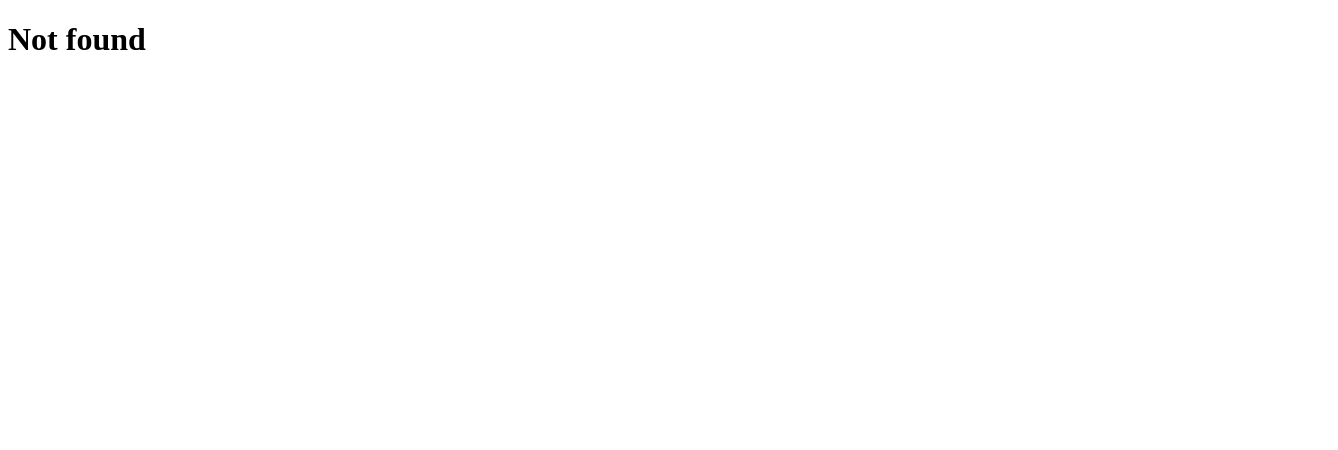
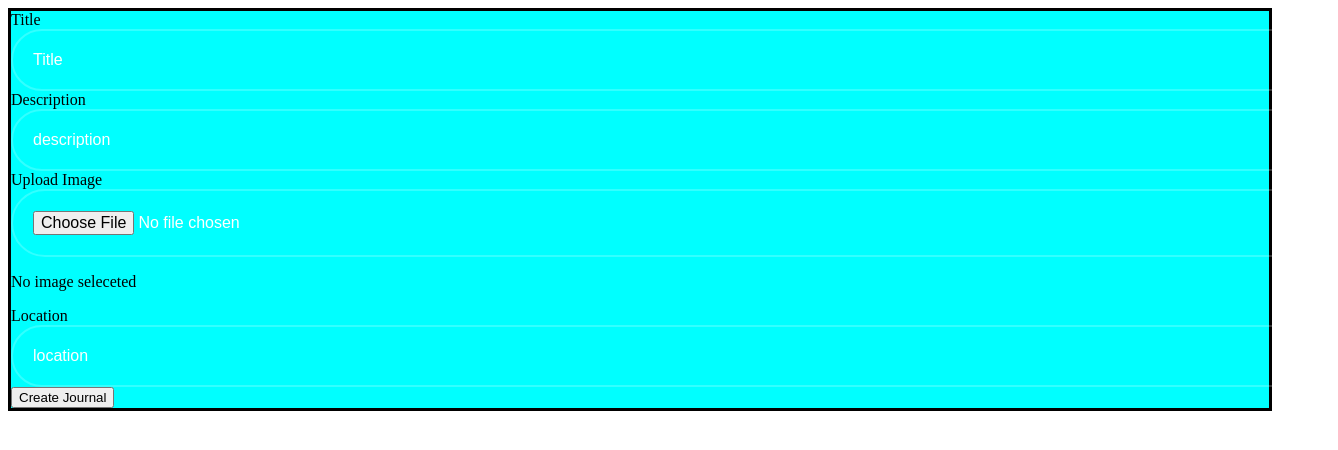
Before and after one commit to shob-ravi/CapstoneTravelJournal, a React (Vite) app: page /journal in a window 1280 px wide. Shown: the top 450 px of the page, 1338 px wide, since content can reach past the window. Built offline with nearby package versions, Linux system fonts and the light colour scheme.

Commit message:
added logic to create journal

```diff
--- a/src/App.jsx
+++ b/src/App.jsx
@@ -3,6 +3,7 @@ import { Routes, Route } from "react-router-dom";
 import Dashboard from "./pages/Dashboard/dashboard.jsx";
 import Navbar from "./components/NavBar/navbar.jsx";
 import ProtectedRoutes from "./components/ProtectedRoutes.jsx";
+import CreateJournal from "./pages/CreateJournal/createjournals.jsx";
 import 'boxicons/css/boxicons.min.css';
 import "./App.css";
 import HomePage from "./pages/HomePage/homePage.jsx";
@@ -18,6 +19,7 @@ function App() {
         <Route element={<ProtectedRoutes/>}>
           <Route path="/dashboard" element={<Dashboard />} />
         </Route>
+        <Route path="/journal" element={<CreateJournal/>}/>
         <Route path="*" element={<h1>Not found</h1>} />
       </Routes>
     </>
--- /dev/null
+++ b/src/pages/CreateJournal/createjournal.css
@@ -0,0 +1,4 @@
+.journalWrapper{
+    background-color: aqua;
+    border: solid black;
+}
--- /dev/null
+++ b/src/pages/CreateJournal/createjournals.jsx
@@ -0,0 +1,114 @@
+import { useAuth } from "../../context/auth/auth_context";
+import { useState } from "react";
+import './createjournal.css';
+import axios from "axios";
+import { useNavigate } from "react-router-dom";
+
+export default function CreateJournal(){
+    const { cookies } = useAuth();
+    const nav = useNavigate(); //Initializing useNavigate into a variable
+    const [createJournalData,setJournalData] = useState({
+        Title:"",
+        Description:"",
+        ImageURL:null,
+        Location:""
+    });
+    const [filePath, setFilePath] = useState();
+
+    async function handleSubmit(e)
+    {
+        e.preventDefault();
+        let formData = new FormData();
+        formData.append('Title',createJournalData.Title);
+        formData.append('Description',createJournalData.Description);
+        formData.append('Location',createJournalData.Location);
+        if (filePath){
+            console.log('filepath'+filePath);
+            formData.append('Image',createJournalData.ImageURL);
+        }
+
+            try {
+                let res = await axios.post("http://localhost:3000/api/journal",formData,{
+                    headers: {
+                        "x-auth-token": cookies.token, // Include token in request
+                        'Content-Type': 'multipart/form-data',  // Important for file uploads
+                    },
+
+                });
+
+                console.log('results'+res.data)
+                // take token from response and set to cookies
+                // setCookies('token',res.data.token);
+            } catch (error) {
+                console.error(error);
+            }
+            nav("/dashboard");
+
+        }
+
+    function handleChange(e){
+        setJournalData({...createJournalData,[e.target.name]:e.target.value});
+    }
+    function handleImageChange(e){
+        const file =  e.target.files[0];
+        console.log('file'+JSON.stringify(file));
+        if (file){
+            setJournalData({...createJournalData,ImageURL:file});
+            setFilePath(file);
+        }
+    }
+    return(
+        <>
+        <div className="journalWrapper">
+            <form autoComplete="off" onSubmit={handleSubmit}>
+            <div className="inputBox">
+            <label>Title</label>
+            <input
+            type="text"
+            id="title"
+            name="Title"
+            placeholder="Title"
+            onChange={handleChange}
+          />
+          </div>
+          <div className="inputBox">
+            <label>Description</label>
+            <input
+            type="text"
+            id="description"
+            name="Description"
+            placeholder="description"
+            onChange={handleChange}
+          />
+          </div>
+          <div className="inputBox">
+            <label>Upload Image</label>
+            <input
+            type="file"
+            id="image"
+            name="ImageURL"
+            accept="image/*"
+            placeholder="description"
+            onChange={handleImageChange}
+          />
+          {createJournalData.ImageURL ? (<div>
+            <p>Image Preview</p>
+            <img src={(URL.createObjectURL(createJournalData.ImageURL))} width="200px"/>
+          </div>):(<p>No image seleceted</p>)}
+          </div>
+          <div className="inputBox">
+            <label>Location</label>
+            <input
+            type="text"
+            id="location"
+            name="Location"
+            placeholder="location"
+            onChange={handleChange}
+          />
+          </div>
+            <button type="submit">Create Journal</button>
+            </form>
+        </div>
+        </>
+    )
+}
--- a/src/pages/Dashboard/Journals.jsx
+++ /dev/null
@@ -1,22 +0,0 @@
-export default function Journals({lists}){
-    console.log('lists'+lists?.length)
-    return (
-
-        <div className="journals">
-          {lists?.map((list,index) => {
-
-            return (
-              <div className="stories" key={index} >
-                {/* <Link to={`./Categories/BookDetails/${book.key.replace("/works/","")}`}> */}
-                <h3> {list.Title}</h3>
-                <h3> {list.Description}</h3>
-                <img src={list.ImageURL}  width="50%"/>
-                <p>{list.Location}</p>
-                {/* </Link> */}
-              </div>
-            );
-          })}
-        </div>
-      );
-
-}
--- /dev/null
+++ b/src/pages/Dashboard/Journals/journals.css
@@ -0,0 +1,23 @@
+.stories{
+    position: relative;
+}
+i{
+
+    font-size: 50px;
+
+}
+button.icon-button {
+    background: none;
+    position: absolute;
+    right:20px;
+    top: 100%;
+    transform: translateY(-50%);
+    border: none;
+    cursor: pointer;
+    font-size: 24px;
+    color: black;
+}
+
+button.icon-button:hover {
+    color: red;
+}
--- /dev/null
+++ b/src/pages/Dashboard/Journals/journals.jsx
@@ -0,0 +1,34 @@
+import "./journals.css";
+import { Link } from "react-router-dom";
+import { useState } from "react";
+import CreateJournal from "../../CreateJournal/createjournals";
+
+export default function Journals({ lists }) {
+  const [createJournalPage, setJournalPage] = useState(false);
+  function handleClick() {
+    setJournalPage(true);
+  }
+  console.log("lists" + lists?.length);
+  return (
+    <div className="journals">
+      <Link to="/journal">
+        <button className="icon-button" onClick={handleClick}>
+          <i className="bx bx-plus"></i>
+        </button>
+      </Link>
+      {lists?.map((list, index) => {
+        return (
+          <div className="stories" key={index}>
+            <h3> {list.Title}</h3>
+            <h3> {list.Description}</h3>
+            <img src={list.ImageURL} width="30%" />
+            <p>{list.Location}</p>
+
+            {/* Replaces the UI with CreateJournal when clicked */}
+            {createJournalPage && <CreateJournal />}
+          </div>
+        );
+      })}
+    </div>
+  );
+}
--- a/src/pages/Dashboard/dashboard.jsx
+++ b/src/pages/Dashboard/dashboard.jsx
@@ -1,7 +1,7 @@
 import { useAuth } from "../../context/auth/auth_context";
 import { useNavigate } from "react-router-dom";
 import { useState, useEffect } from "react";
-import Journals from "./Journals";
+import Journals from "./Journals/journals.jsx";
 
 const Dashboard = () => {
   const [journals, setJournals] = useState();
@@ -38,7 +38,7 @@ const Dashboard = () => {
     getJournals();
   }, []);
   return (
-    <div>
+    <div className="dashboard">
       <h1> Only registered Users should see this page </h1>
       <Journals lists={journals}/>
       <button onClick={handleLogOut}>LogOut</button>
--- a/src/pages/HomePage/homePage.css
+++ b/src/pages/HomePage/homePage.css
@@ -1,3 +1,12 @@
+.homePage{
+    font-family: "Poppins",sans-serif;
+    min-height: 150vh;
+}
+.navbar{
+    border:solid red;
+    background: black;
+    min-height: 12vh;
+}
 .heroSection{
     background:  url('https://images.pexels.com/photos/2265876/pexels-photo-2265876.jpeg?cs=srgb&dl=pexels-vince-2265876.jpg&fm=jpg') no-repeat;
     background-position: center;
@@ -5,7 +14,14 @@
     background-size: cover;
     position: relative;
     min-height: 60vh;
-
+    max-width: 100%;
+    border:solid black;
+    aspect-ratio: 16 / 9;
+}
+.heroSection img {
+    width: 100%;
+    height: 100%;
+    object-fit: cover;
 }
 /* Place text in the middle of the image */
 .hero-text {
@@ -16,3 +32,11 @@
     transform: translate(-50%, -50%);
     color: white;
   }
+  .favorites{
+    border:solid black;
+    min-height: 40vh;
+  }
+  .footer{
+    border:solid black;
+    min-height: 40vh;
+  }
--- a/src/pages/HomePage/homePage.jsx
+++ b/src/pages/HomePage/homePage.jsx
@@ -3,7 +3,7 @@ import './homePage.css';
 export default function HomePage() {
   return (
     <div className="homePage">
-      <nav>
+      <nav className="navbar">
         <Link to="/auth">Get Started</Link>
 
       </nav>
```
